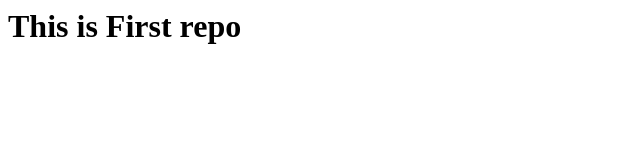
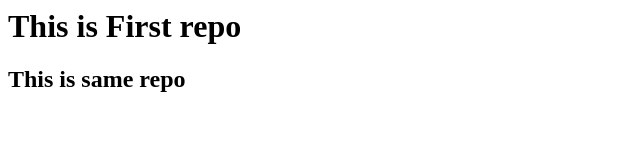
Before and after one commit to anarasepooja7/localrepo, a plain HTML site: page index.html in a window 1280 px wide. Shown: the whole page, without its empty margins (0-640 px from the left). Drawn offline with Linux system fonts and the light colour scheme.

Commit message:
new commited

```diff
--- a/index.html
+++ b/index.html
@@ -1 +1,2 @@
 <h1>This is First repo</h1>
+<h2>This is same repo</h2>
```
